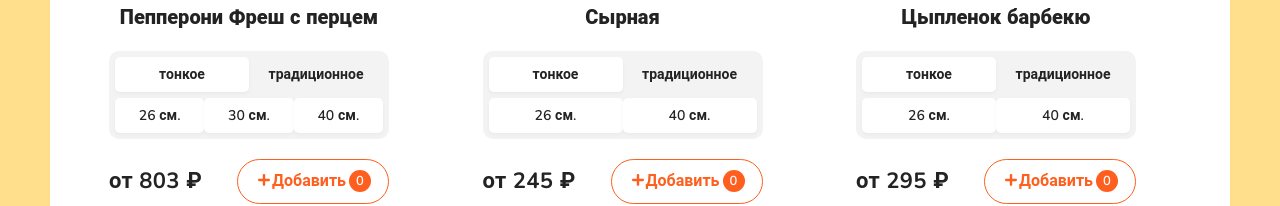
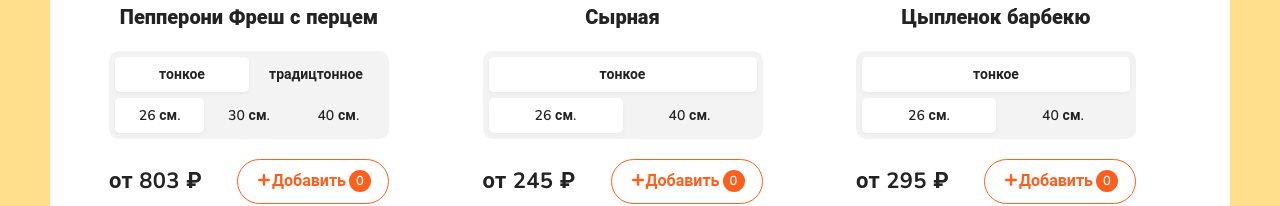
Before and after one commit to oleg-lego-lego/pizza_restaurant, a React (Create React App) app: page / in a window 1280 px wide. Shown: the part 570-776 px from the top of the page. Built offline with nearby package versions, Linux system fonts and the light colour scheme.

Commit message:
add map, size and types pizzas in PizzaBlock

```diff
--- a/src/App.tsx
+++ b/src/App.tsx
@@ -20,7 +20,7 @@ function App() {
                     <h2 className="content__title">Все пиццы</h2>
                     <div className="content__items">
                         {pizzas.map(obj => (
-                            <PizzaBlock title={obj.title} price={obj.price} imageUrl={obj.imageUrl} sizes={obj.sizes}/>
+                            <PizzaBlock title={obj.title} price={obj.price} imageUrl={obj.imageUrl} sizes={obj.sizes} types={obj.types}/>
                         ))}
                     </div>
                 </div>
--- a/src/components/PizzaBlock/PizzaBlock.tsx
+++ b/src/components/PizzaBlock/PizzaBlock.tsx
@@ -5,15 +5,19 @@ type PizzaBlockPropsType = {
     price: number
     imageUrl: string
     sizes: number[]
+    types: number[]
 }
 
 export const PizzaBlock = (props: PizzaBlockPropsType) => {
     let [pizzaCount, setPizzaCount] = useState(0)
+    let [activeType, setActiveType] = useState(0)
+    let [activeSize, setActiveSize] = useState(0)
 
     const onClickAddButton = () => {
         setPizzaCount(++pizzaCount)
     }
 
+    const typeNames = ['тонкое', 'традицтонное']
 
     return (
         <div className="pizza-block">
@@ -25,12 +29,15 @@ export const PizzaBlock = (props: PizzaBlockPropsType) => {
             <h4 className="pizza-block__title">{props.title}</h4>
             <div className="pizza-block__selector">
                 <ul>
-                    <li className="active">тонкое</li>
-                    <li>традиционное</li>
+                    {props.types.map(t => (
+                        <li onClick={() => setActiveType(t)} className={activeType === t ? "active" : ''}>
+                            {typeNames[t]}
+                        </li>
+                    ))}
                 </ul>
                 <ul>
-                    {props.sizes.map(el => (
-                        <li className="active">{el} см.</li>
+                    {props.sizes.map((s, i) => (
+                        <li onClick={() => setActiveSize(i)} className={activeSize === i ? "active" : ''}>{s} см.</li>
                     ))}
                 </ul>
             </div>
```
